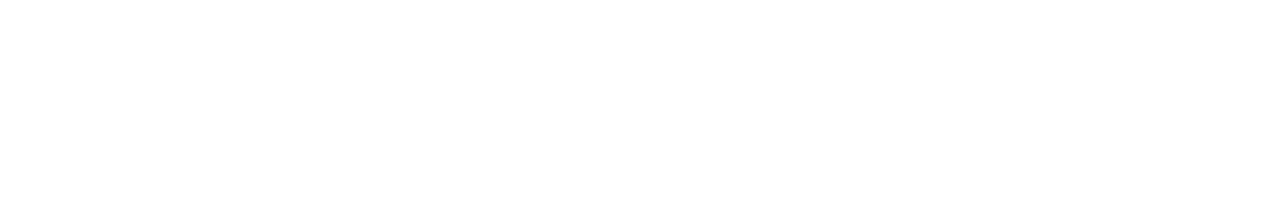
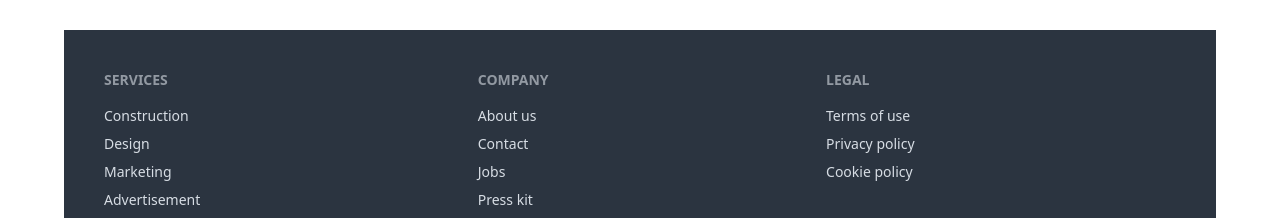
Before and after one commit to mdshamim125/real-estate-HomeSell, a React (Vite) app: page / in a window 1280 px wide. Shown: the part 734-952 px from the top of the page. Before the commit the page ends 800 px from the top, so only its background shows below. Built offline with nearby package versions, Linux system fonts and the light colour scheme; no server answers.

Commit message:
footer almost done

```diff
--- /dev/null
+++ b/src/components/footer/Footer.jsx
@@ -0,0 +1,32 @@
+import React from "react";
+
+const Footer = () => {
+  return (
+    <div>
+      <footer className="footer p-10 bg-neutral text-neutral-content mt-[100px]">
+        <nav>
+          <h6 className="footer-title">Services</h6>
+          <a className="link link-hover">Construction</a>
+          <a className="link link-hover">Design</a>
+          <a className="link link-hover">Marketing</a>
+          <a className="link link-hover">Advertisement</a>
+        </nav>
+        <nav>
+          <h6 className="footer-title">Company</h6>
+          <a className="link link-hover">About us</a>
+          <a className="link link-hover">Contact</a>
+          <a className="link link-hover">Jobs</a>
+          <a className="link link-hover">Press kit</a>
+        </nav>
+        <nav>
+          <h6 className="footer-title">Legal</h6>
+          <a className="link link-hover">Terms of use</a>
+          <a className="link link-hover">Privacy policy</a>
+          <a className="link link-hover">Cookie policy</a>
+        </nav>
+      </footer>
+    </div>
+  );
+};
+
+export default Footer;
--- a/src/layout/Root.jsx
+++ b/src/layout/Root.jsx
@@ -2,11 +2,13 @@
 import { Outlet } from "react-router-dom";
 import Home from '../pages/home/Home';
 import Navbar from '../components/navbar/Navbar';
+import Footer from '../components/footer/Footer';
 const Root = () => {
     return (
         <div className="max-w-6xl  md:mx-auto mx-6 my-10">
             <Navbar></Navbar>
             <Outlet></Outlet>
+            <Footer></Footer>
         </div>
     );
 };
```
